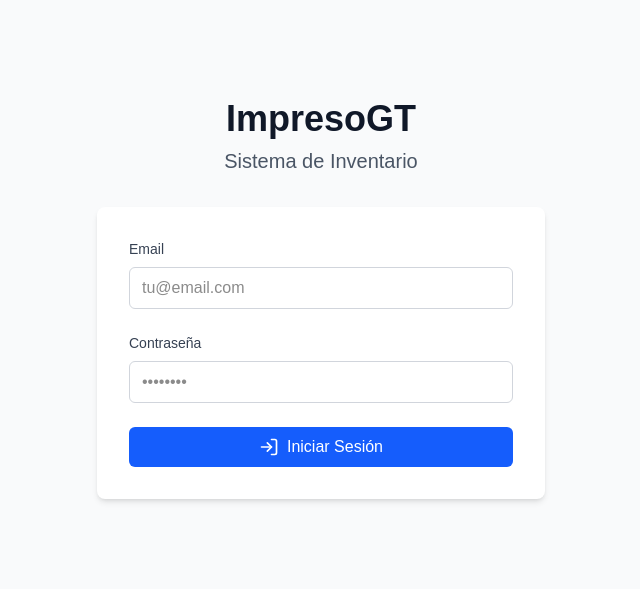
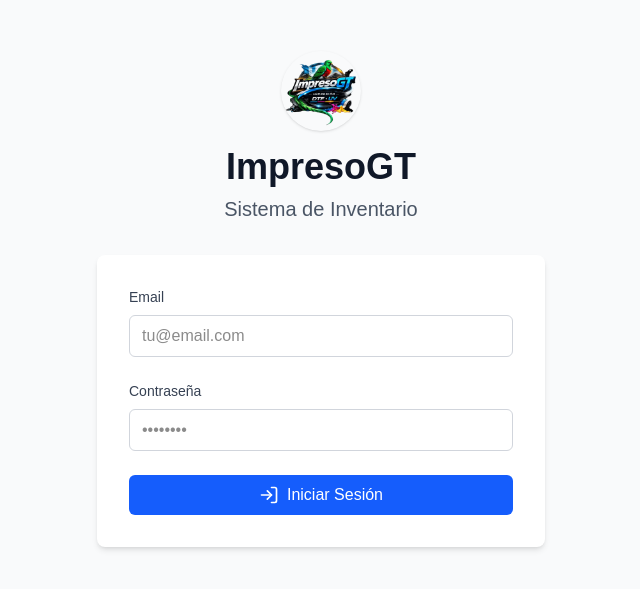
Before and after one commit to DancingAlien96/inventarioimpresogt-frontend, a Next.js app: page /login in a window 1280 px wide. Shown: the part 101-690 px from the top of the page, without its empty margins (319-959 px from the left). Built offline with nearby package versions, Linux system fonts and the light colour scheme; no server answers.

Commit message:
feat: logo institucional en pantalla de login

```diff
--- a/app/login/page.tsx
+++ b/app/login/page.tsx
@@ -29,6 +29,7 @@
     <div className="min-h-screen flex items-center justify-center bg-gray-50 px-4">
       <div className="max-w-md w-full space-y-8">
         <div className="text-center">
+          <img src="/logo.png" alt="Logo ImpresoGT" className="mx-auto mb-4 w-20 h-20 rounded-full shadow" />
           <h1 className="text-4xl font-bold text-gray-900 mb-2">ImpresoGT</h1>
           <h2 className="text-xl text-gray-600">Sistema de Inventario</h2>
         </div>
```
